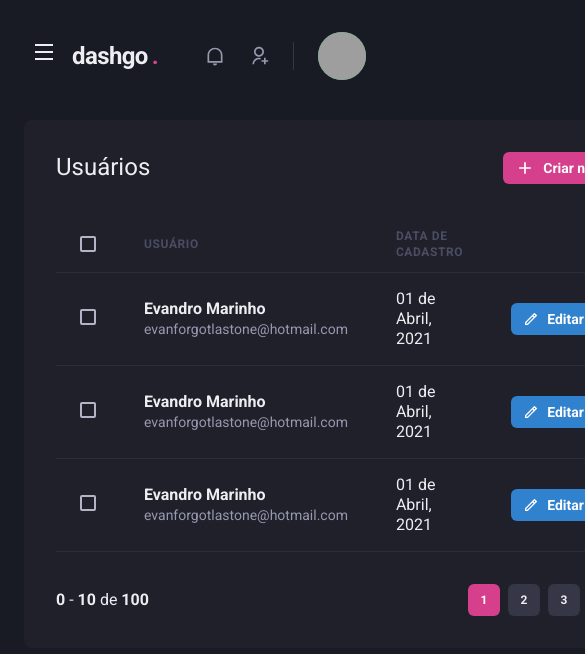
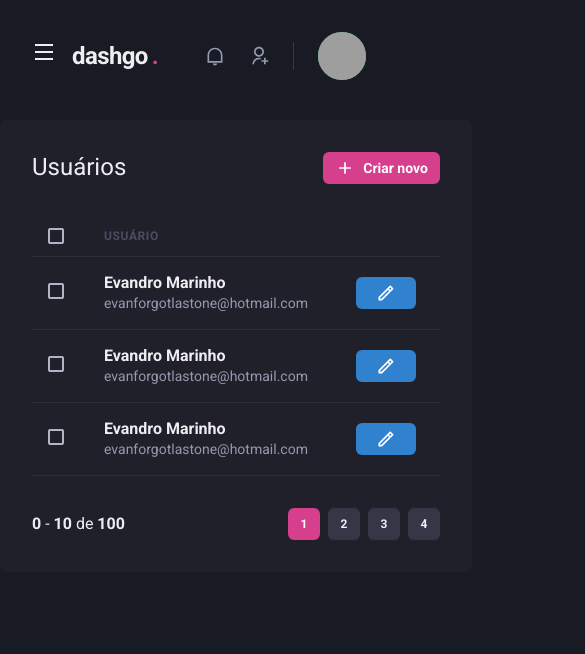
Before and after one commit to evandromarinh0/dashgo, a Next.js app: page /users in a window 390 px wide. Shown: the top 654 px of the page, 585 px wide, since content can reach past the window. Built offline with nearby package versions, Linux system fonts and the light colour scheme; grey boxes are pictures that could not be loaded.

Commit message:
feat: responsive layout

```diff
--- a/src/pages/dashboard.tsx
+++ b/src/pages/dashboard.tsx
@@ -72,11 +72,11 @@ export default function Dashboard() {
         <Sidebar />
 
         <SimpleGrid flex='1' gap='4' minChildWidth='320px' align='flex-start'>
-          <Box pb='4' p='8' bg='gray.800' borderRadius={8}>
+          <Box pb='4' p={['6','8']} bg='gray.800' borderRadius={8}>
             <Text fontSize='lg' mb='4'>Inscritos da semana</Text>
             <Chart series={series} options={options} type='area' height={160} />
           </Box>
-          <Box pb='4' p='8' bg='gray.800' borderRadius={8}>
+          <Box pb='4' p={['6','8']} bg='gray.800' borderRadius={8}>
             <Text fontSize='lg' mb='4'>Taxa de abertura</Text>
             <Chart series={opening} options={options} type='area' height={160} />
           </Box>
--- a/src/pages/users/index.tsx
+++ b/src/pages/users/index.tsx
@@ -1,15 +1,20 @@
-import { Box, Button, Checkbox, Flex, Heading, Icon, Table, Tbody, Td, Text, Th, Thead, Tr } from "@chakra-ui/react";
+import { Box, Button, Checkbox, Flex, Heading, Icon, Table, Tbody, Td, Text, Th, Thead, Tr, useBreakpointValue } from "@chakra-ui/react";
 import { RiAddLine, RiPencilLine } from "react-icons/ri";
 import { Header } from "../../components/Header";
 import { Pagination } from "../../components/Pagination";
 import { Sidebar } from "../../components/Sidebar";
 
 export default function UserList() {
+  const isWideVersion = useBreakpointValue({
+    base: false,
+    lg: true
+  });
+
   return(
     <Box>
       <Header />
 
-      <Flex w='100%' my='6' maxW={1480} mx='auto' px='6'>
+      <Flex w='100%' my='6' maxW={1480} mx='auto' px={['0','6']}>
         <Sidebar />
 
         <Box flex='1' borderRadius={8} bg='gray.800' p='8'>
@@ -23,17 +28,17 @@ export default function UserList() {
           <Table colorScheme='whiteAlpha'>
             <Thead>
               <Tr>
-                <Th px='6' color='green.300' w='8'>
+                <Th px={['4','4','6']} color='green.300' w='8'>
                   <Checkbox colorScheme='pink' />
                 </Th>
                 <Th>Usuário</Th>
-                <Th>Data de cadastro</Th>
+                { isWideVersion && <Th>Data de cadastro</Th> }
                 <Th w='8' />
               </Tr>
             </Thead>
             <Tbody>
               <Tr>
-                <Td px='6'>
+                <Td px={['4','4','6']}>
                   <Checkbox colorScheme='pink' />
                 </Td>
                 <Td>
@@ -42,15 +47,19 @@ export default function UserList() {
                     <Text fontSize='sm' color='gray.300'>evanforgotlastone@hotmail.com</Text>
                   </Box>
                 </Td>
-                <Td>01 de Abril, 2021</Td>
+                { isWideVersion && <Td>01 de Abril, 2021</Td> }
                 <Td>
+                  { isWideVersion ? (
                     <Button as='a' size='sm' fontSize='sm' colorScheme='blue' leftIcon={<Icon as={RiPencilLine} fontSize='16' />}>
                       Editar
                     </Button>
+                  ) : (
+                    <Button as='a' size='sm' fontSize='sm' colorScheme='blue' leftIcon={<Icon ml='2' as={RiPencilLine} fontSize='20' />} />
+                  )}
                 </Td>
               </Tr>
               <Tr>
-                <Td px='6'>
+                <Td px={['4','4','6']}>
                   <Checkbox colorScheme='pink' />
                 </Td>
                 <Td>
@@ -59,15 +68,19 @@ export default function UserList() {
                     <Text fontSize='sm' color='gray.300'>evanforgotlastone@hotmail.com</Text>
                   </Box>
                 </Td>
-                <Td>01 de Abril, 2021</Td>
+                { isWideVersion && <Td>01 de Abril, 2021</Td> }
                 <Td>
+                  { isWideVersion ? (
                     <Button as='a' size='sm' fontSize='sm' colorScheme='blue' leftIcon={<Icon as={RiPencilLine} fontSize='16' />}>
                       Editar
                     </Button>
+                  ) : (
+                    <Button as='a' size='sm' fontSize='sm' colorScheme='blue' leftIcon={<Icon ml='2' as={RiPencilLine} fontSize='20' />} />
+                  )}
                 </Td>
               </Tr>
               <Tr>
-                <Td px='6'>
+                <Td px={['4','4','6']}>
                   <Checkbox colorScheme='pink' />
                 </Td>
                 <Td>
@@ -76,11 +89,15 @@ export default function UserList() {
                     <Text fontSize='sm' color='gray.300'>evanforgotlastone@hotmail.com</Text>
                   </Box>
                 </Td>
-                <Td>01 de Abril, 2021</Td>
+                { isWideVersion && <Td>01 de Abril, 2021</Td> }
                 <Td>
+                  { isWideVersion ? (
                     <Button as='a' size='sm' fontSize='sm' colorScheme='blue' leftIcon={<Icon as={RiPencilLine} fontSize='16' />}>
                       Editar
                     </Button>
+                  ) : (
+                    <Button as='a' size='sm' fontSize='sm' colorScheme='blue' leftIcon={<Icon ml='2' as={RiPencilLine} fontSize='20' />} />
+                  )}
                 </Td>
               </Tr>
             </Tbody>
```
Lines whose indentation alone changed are shown as unchanged.
